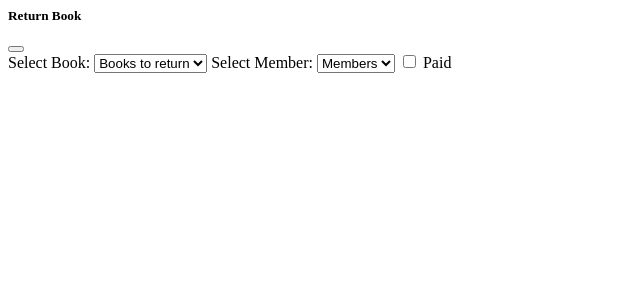
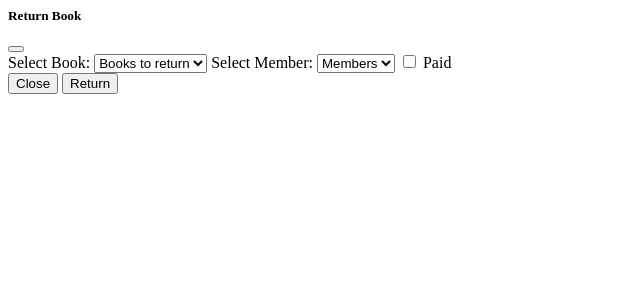
Before and after one commit to nealwaga/Library-System, a Python web app: template app/templates/checklist/return_book.html in a window 1280 px wide. Shown: the top 300 px of the page, without its empty margins (0-640 px from the left). Run offline with Jinja, Linux system fonts and the light colour scheme; the template is opened without the code that fills it, so the values that code supplies are empty.

Commit message:
add a closing button

```diff
--- a/app/templates/checklist/return_book.html
+++ b/app/templates/checklist/return_book.html
@@ -26,6 +26,11 @@
           <input type="checkbox" name="paid" class="form-check-input" id="paidCheck">
           <label class="form-check-label" for="paidCheck">Paid</label>
 
+          <div class="modal-footer">
+            <button type="button" class="btn btn-secondary" data-bs-dismiss="modal">Close</button>
+            <button type="submit" class="btn btn-primary">Return</button>
+          </div>
+
 
 
         </form>
```
